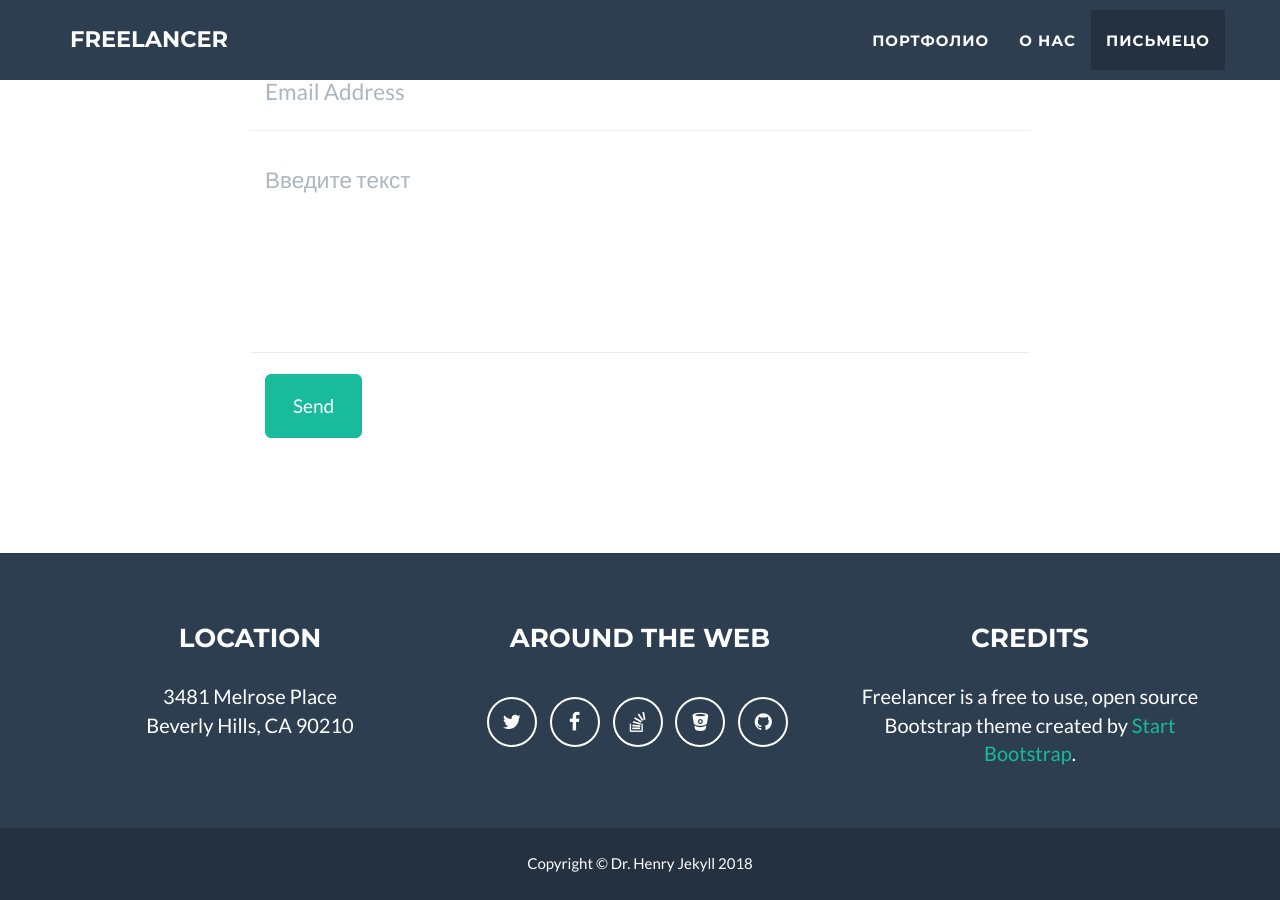
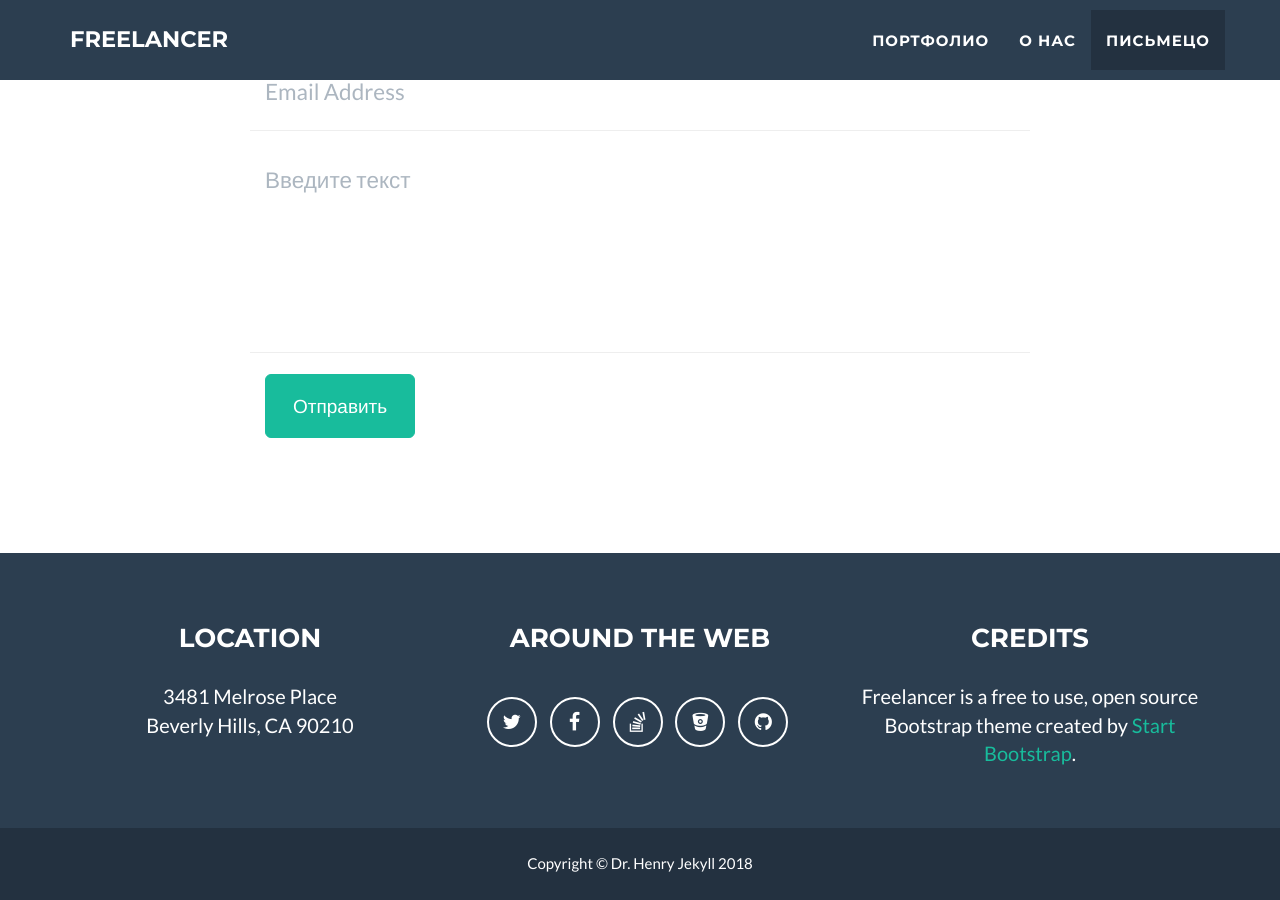
Before and after one commit to alexkrulosov/alexkrulosov.github.io, a Jekyll site: the page built from index.html, in a window 1280 px wide and 900 px high, scrolled down 3149 px. Built offline with Jekyll 4.4.1, drawn with Linux system fonts in a browser that asks for light colours.

Commit message:
Update contact_static.html

```diff
--- a/_includes/contact_static.html
+++ b/_includes/contact_static.html
@@ -46,7 +46,7 @@
 					<div id="success"></div>
 					<div class="row">
 						<div class="form-group col-xs-12">
-							<button type="submit" class="btn btn-success btn-lg">Send</button>
+							<button type="submit" class="btn btn-success btn-lg">Отправить</button>
 						</div>
 					</div>
 				</form>
```
